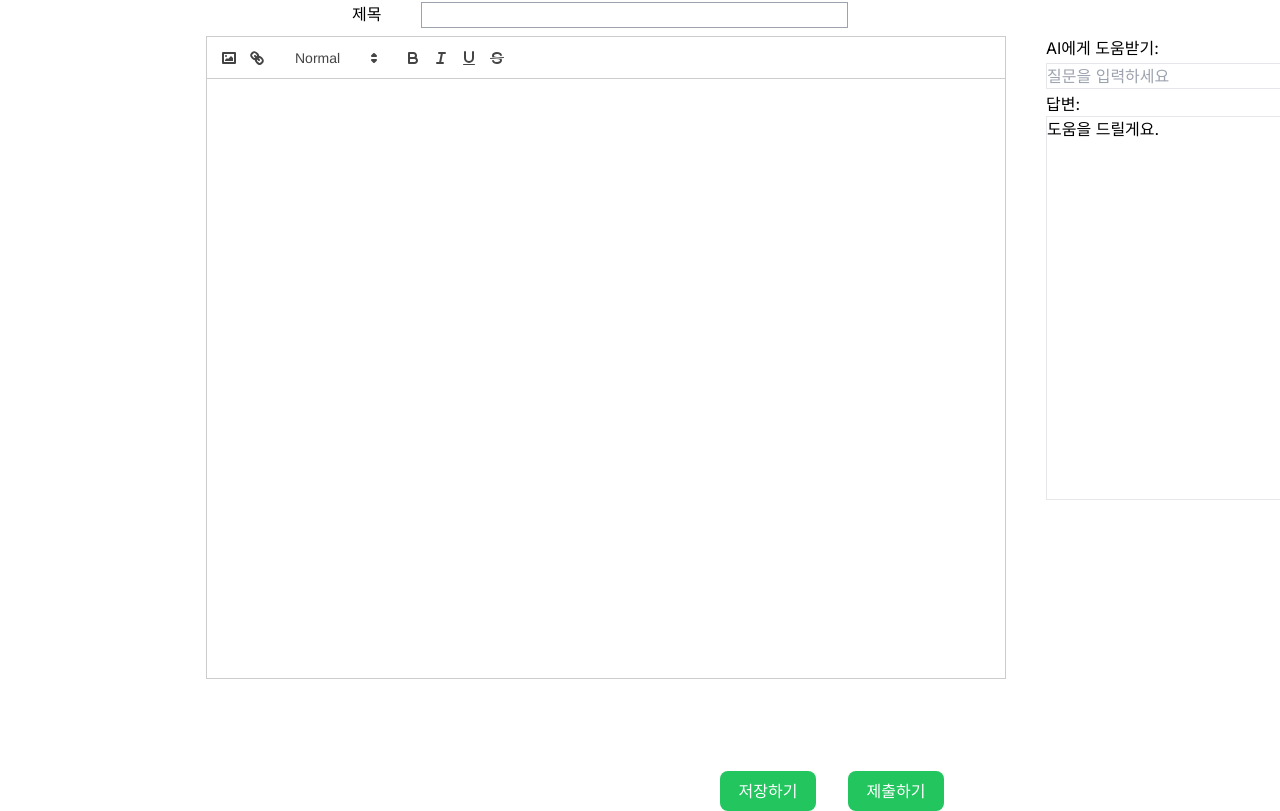
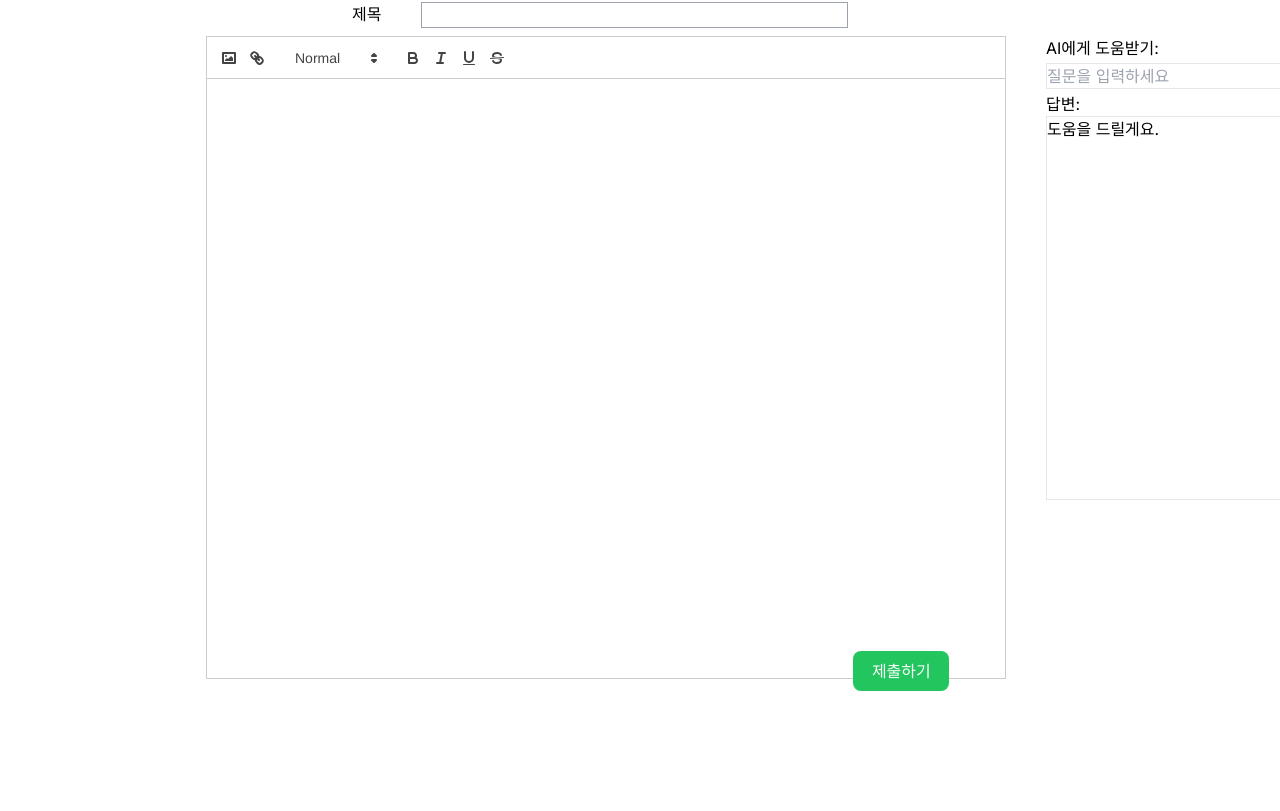
Before and after one commit to kimwoojin123/eod, a Next.js app: page /ideaApply/ideaWrite in a window 1280 px wide. Shown: the part 165-976 px from the top of the page. After the commit the page ends 896 px from the top, so only its background shows below. Built offline with nearby package versions, Linux system fonts and the light colour scheme.

Commit message:
디자인 약간 수정

```diff
--- a/app/ideaApply/ideaWrite/page.tsx
+++ b/app/ideaApply/ideaWrite/page.tsx
@@ -113,11 +113,8 @@ export default function IdeaWrite(){
           <GptAI />
         </div>
       </div>
-      <div className='flex justify-center mt-20 ml-96'>
-        <div className='flex w-56 justify-between'>
-          <button className='w-24 h-10 bg-green-500 text-white rounded-lg'>저장하기</button>
+      <div className='relative left-2/3 bottom-10'>
           <button onClick={handleSubmit} className='w-24 h-10 bg-green-500 text-white rounded-lg'>제출하기</button>
-        </div>
       </div>
       <Modal
         isOpen={modalIsOpen}
```
